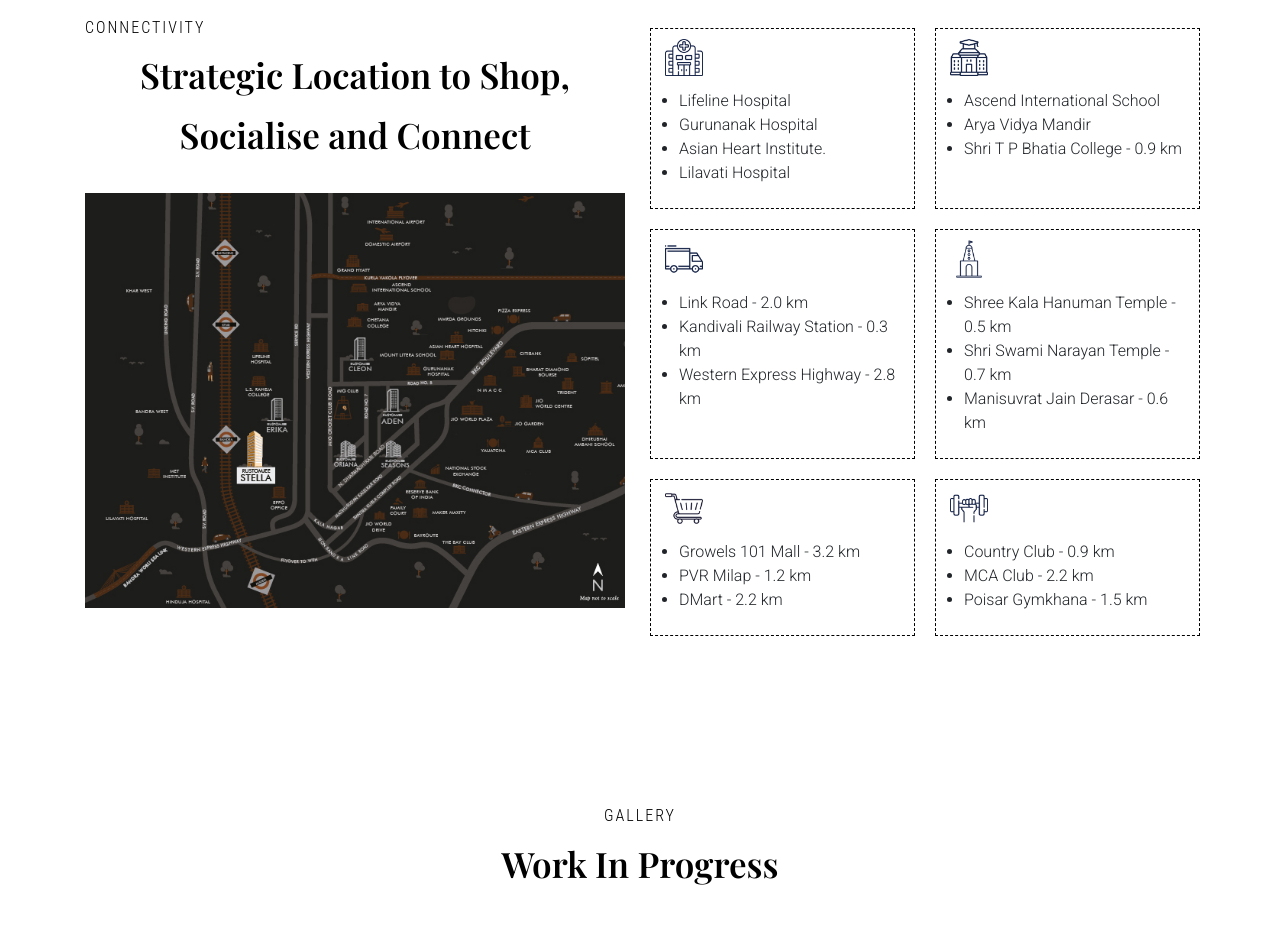
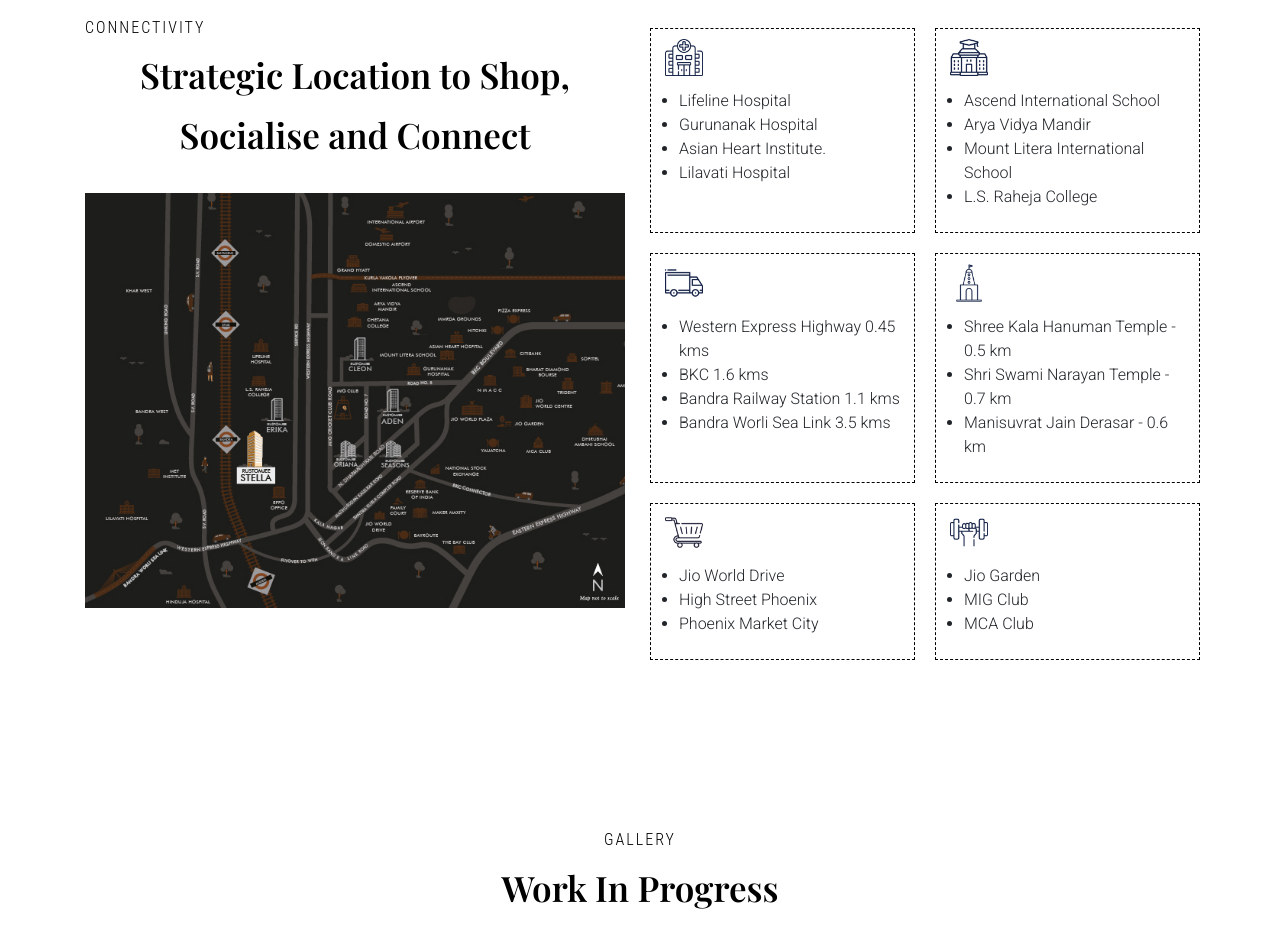
Before and after one commit to Niraj03060/skyrise, a plain HTML site: page index.html in a window 1280 px wide. Shown: the part 3480-4413 px from the top of the page. Drawn offline with nearby package versions, Linux system fonts and the light colour scheme.

Commit message:
update 25/01/2023

```diff
--- a/index.html
+++ b/index.html
@@ -891,7 +891,8 @@
                 <ul class="nearest-loc">
                   <li>Ascend International School</li>
                   <li>Arya Vidya Mandir</li>
-                  <li>Shri T P Bhatia College - 0.9 km</li>
+                  <li>Mount Litera International School</li>
+                  <li>L.S. Raheja College</li>
                 </ul>
               </div>
             </div>
@@ -904,9 +905,10 @@
                   alt="skyrise-website-connectivity-icon-truck"
                 />
                 <ul class="nearest-loc">
-                  <li>Link Road - 2.0 km</li>
-                  <li>Kandivali Railway Station - 0.3 km</li>
-                  <li>Western Express Highway - 2.8 km</li>
+                  <li>Western Express Highway 0.45 kms</li>
+                  <li>BKC 1.6 kms</li>
+                  <li>Bandra Railway Station 1.1 kms</li>
+                  <li>Bandra Worli Sea Link 3.5 kms</li>
                 </ul>
               </div>
               <div class="col skyrise-con-blocks">
@@ -931,9 +933,9 @@
                   alt="skyrise-website-connectivity-icon-shopping-cart"
                 />
                 <ul class="nearest-loc">
-                  <li>Growels 101 Mall - 3.2 km</li>
-                  <li>PVR Milap - 1.2 km</li>
-                  <li>DMart - 2.2 km</li>
+                  <li>Jio World Drive</li>
+                  <li>High Street Phoenix</li>
+                  <li>Phoenix Market City</li>
                 </ul>
               </div>
               <div class="col skyrise-con-blocks">
@@ -943,9 +945,9 @@
                   alt="skyrise-website-connectivity-icon-gym"
                 />
                 <ul class="nearest-loc">
-                  <li>Country Club - 0.9 km</li>
-                  <li>MCA Club - 2.2 km</li>
-                  <li>Poisar Gymkhana - 1.5 km</li>
+                  <li>Jio Garden</li>
+                  <li>MIG Club</li>
+                  <li>MCA Club</li>
                 </ul>
               </div>
             </div>
```
